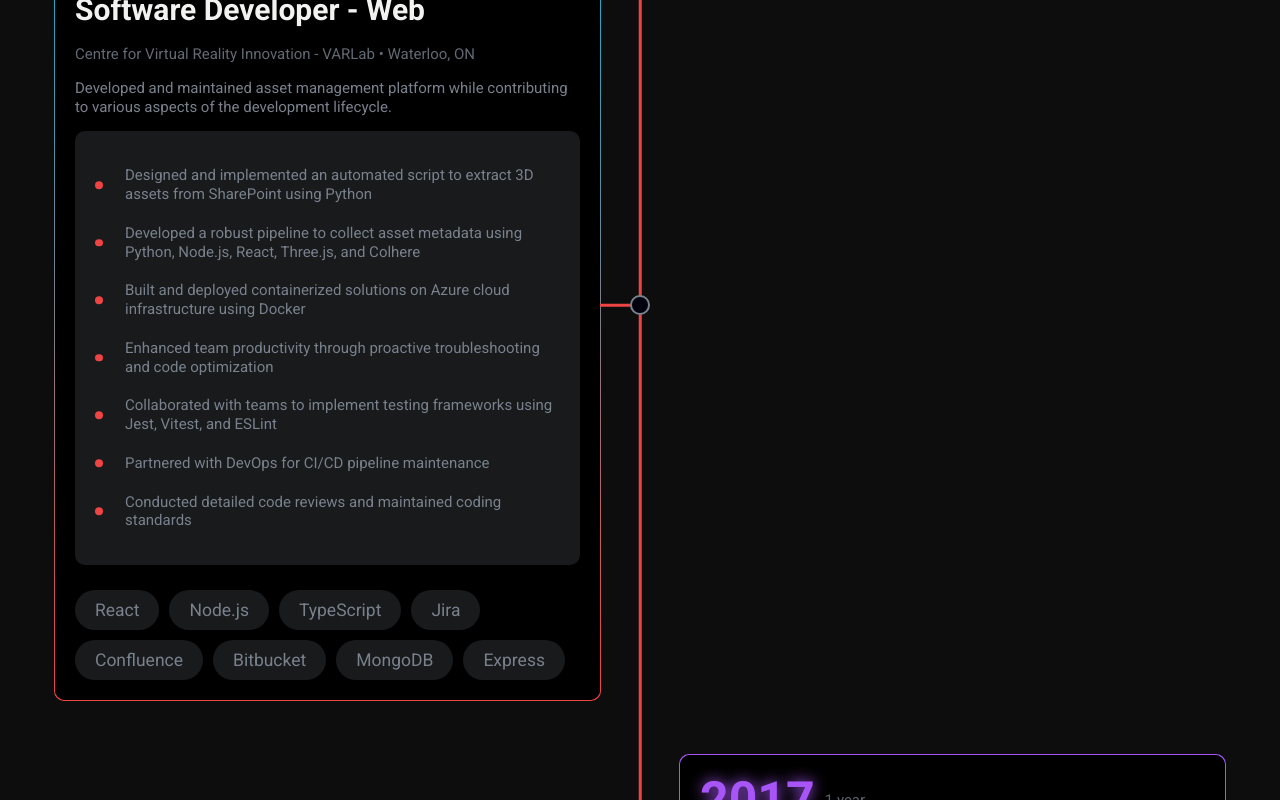
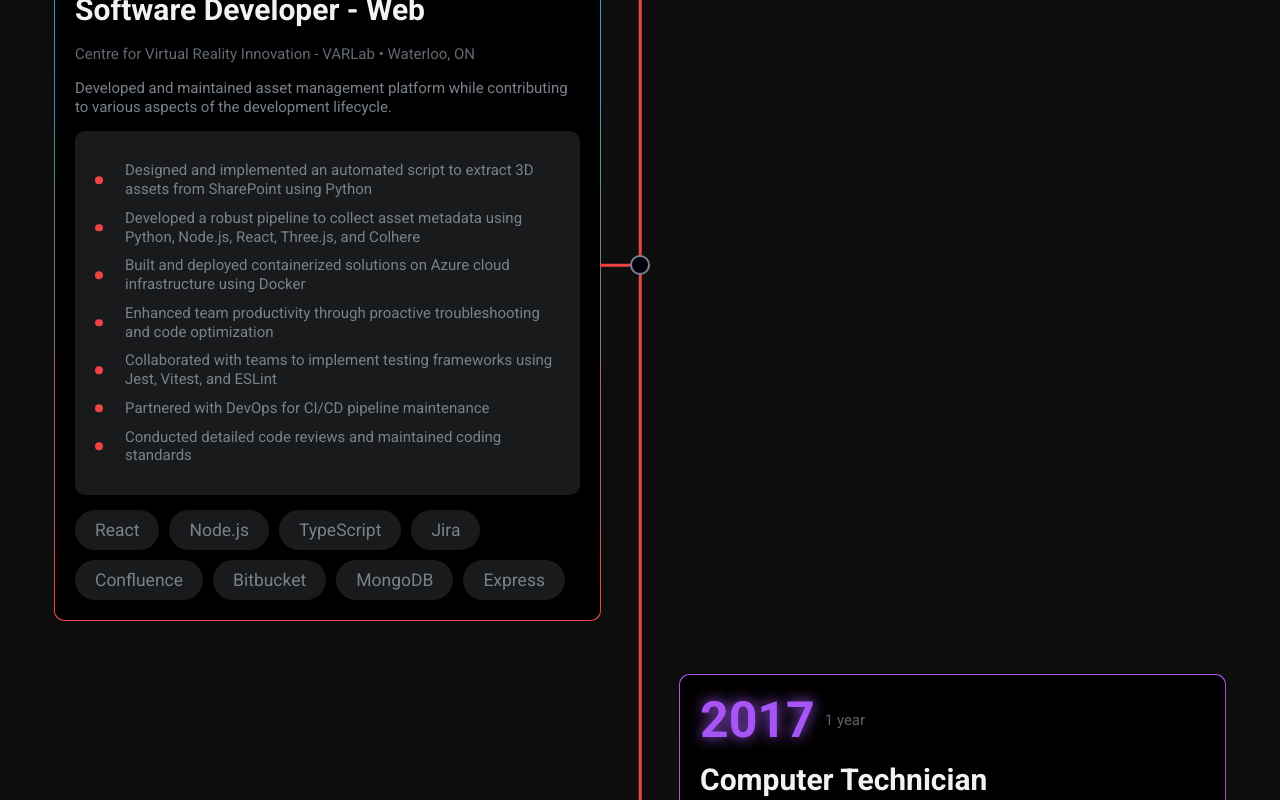
Before and after one commit to Babywise/islamahmed.ca, a React (Vite) app: page / in a window 1280 px wide. Shown: the part 940-1740 px from the top of the page. Built offline with nearby package versions, Linux system fonts and the light colour scheme.

Commit message:
IA-75 reduced spacing between bullet points

```diff
--- a/src/components/timeline/Timeline.css
+++ b/src/components/timeline/Timeline.css
@@ -107,12 +107,12 @@
 
   /* Bullet Points */
   .bullet-points {
-    @apply mb-5 rounded-lg py-5 pl-10 pr-4;
+    @apply mb-3 rounded-lg py-5 pl-10 pr-4;
     @apply bg-general-40/20;
   }
 
   .bullet-points li {
-    @apply relative list-none py-2 leading-tight;
+    @apply relative list-none py-1 leading-tight;
     @apply text-general-40;
     @apply hover:text-general-80;
 
```
